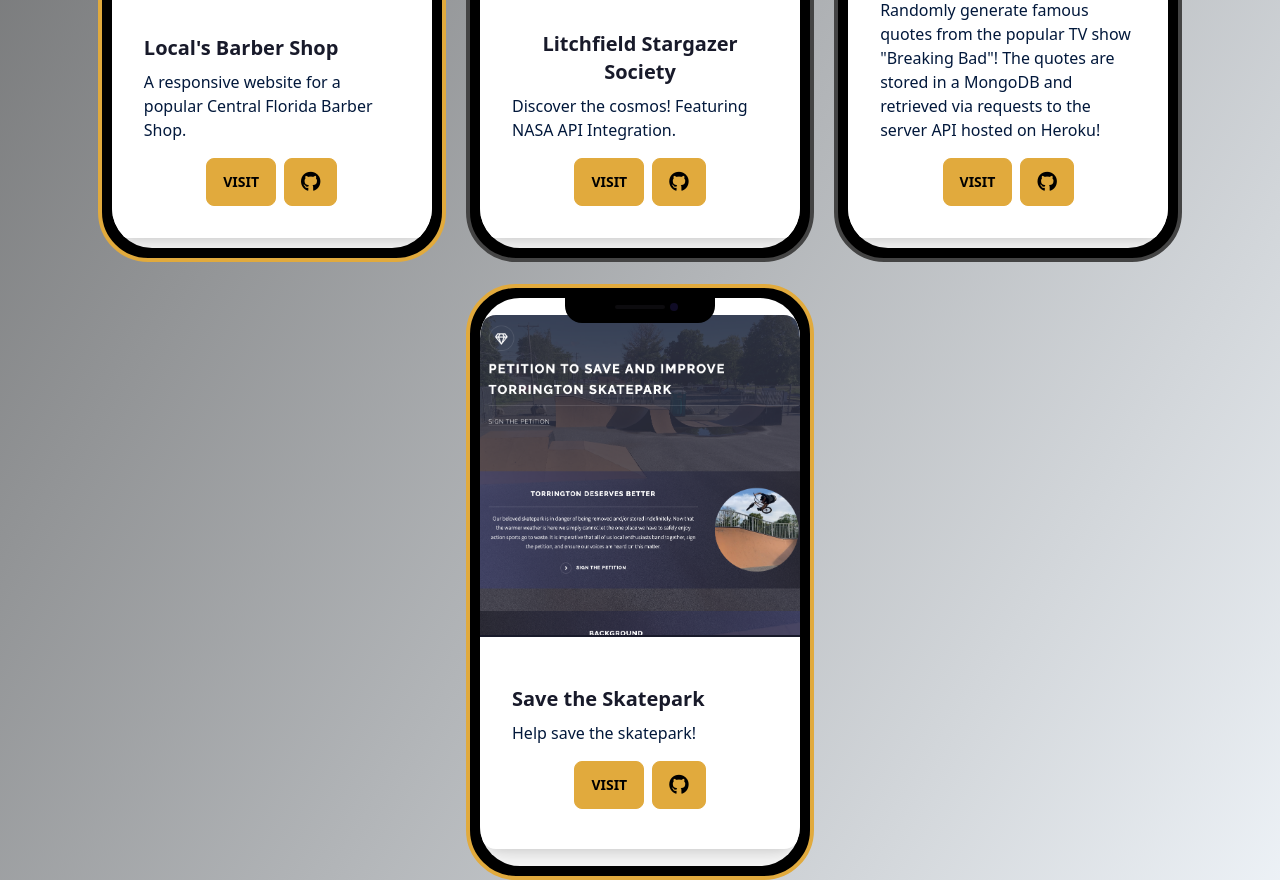
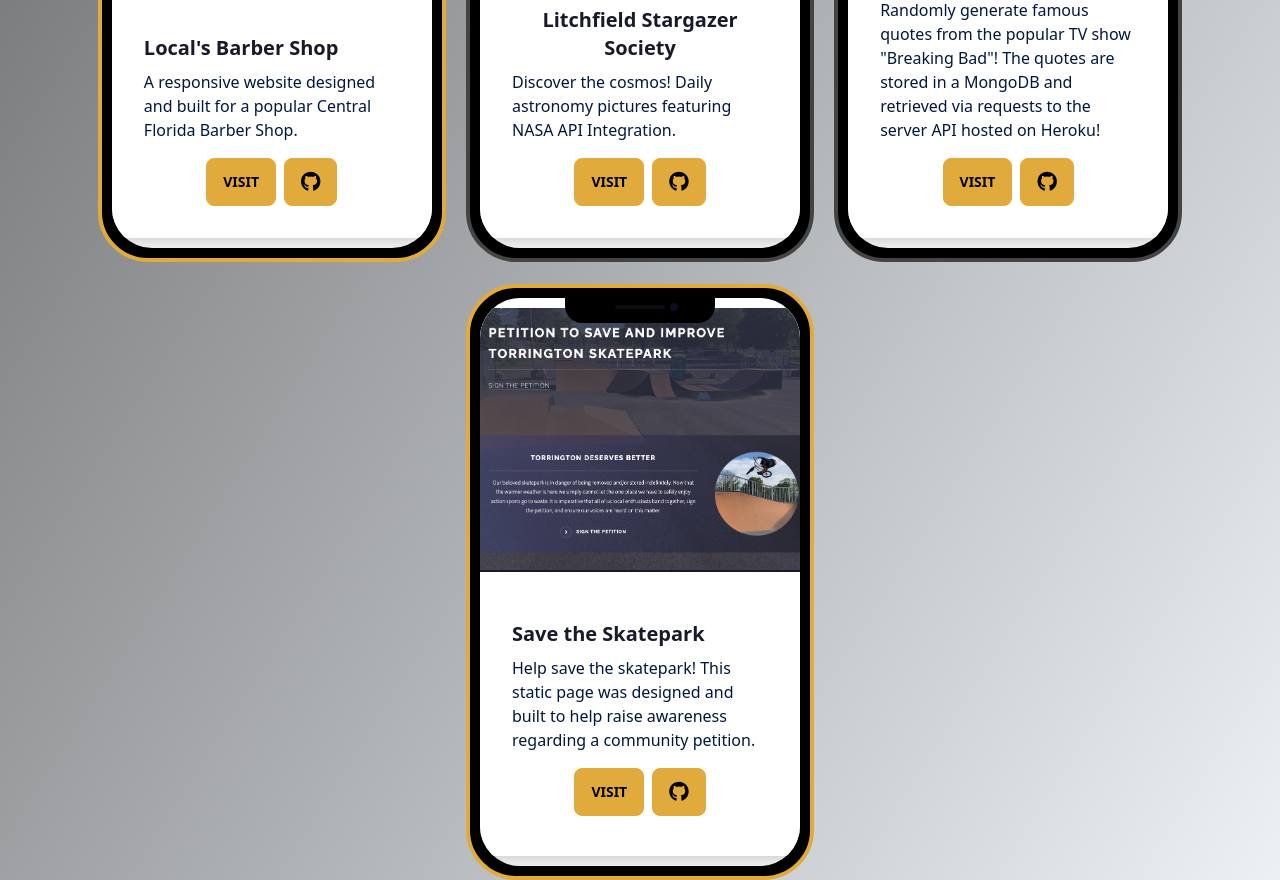
Before and after one commit to d-herz/WebDevDan, a website: page public/portfolio.html in a window 1280 px wide. Shown: the part 1092-1972 px from the top of the page. Drawn offline with Linux system fonts and the light colour scheme.

Commit message:
Wording clarification

```diff
--- a/public/portfolio.html
+++ b/public/portfolio.html
@@ -212,7 +212,7 @@
 
                 <div class="card-body text-secondary-content border-t-2 border-t-neutral">
                   <h2 class="card-title text-base-content">Local's Barber Shop</h2>
-                  <p class="text-left pb-2">A responsive website for a popular Central Florida Barber Shop. </p>
+                  <p class="text-left pb-2">A responsive website designed and built for a popular Central Florida Barber Shop. </p>
                   <div class="card-actions justify-center">
                     <a href="https://locals-barber-shop.netlify.app/" target="_blank" class="btn btn-primary text-error ">Visit</a>
                       <a href="https://github.com/d-herz/Locals-Barber-Shop" target="_blank" class="btn btn-primary text-error "><i
@@ -239,7 +239,7 @@
 
                 <div class="card-body text-secondary-content border-t-2 border-t-neutral">
                   <h2 class="card-title text-base-content">Litchfield Stargazer Society</h2>
-                  <p class="text-left pb-2">Discover the cosmos! Featuring NASA API Integration.</p>
+                  <p class="text-left pb-2">Discover the cosmos! Daily astronomy pictures featuring NASA API Integration.</p>
                   <div class="card-actions justify-center">
                     <a href="https://astronomy-pic-daily.netlify.app/" target="_blank" class="btn btn-primary text-error ">Visit</a>
                       <a href="https://github.com/d-herz/Stargazer-Society-APOD" target="_blank" class="btn btn-primary text-error "><i
@@ -295,7 +295,7 @@
 
                 <div class="card-body text-secondary-content border-t-2 border-t-neutral">
                   <h2 class="card-title text-base-content">Save the Skatepark</h2>
-                  <p class="text-left pb-2">Help save the skatepark! </p>
+                  <p class="text-left pb-2">Help save the skatepark! This static page was designed and built to help raise awareness regarding a community petition. </p>
                   <div class="card-actions justify-center lg:pb-2">
                     <a href="https://savetheskatepark.com/" target="_blank" class="btn btn-primary text-error ">Visit</a>
                     <a href="https://github.com/d-herz/Save-Torrington-Skatepark" target="_blank" class="btn btn-primary text-error "><i
```
Also changed, not shown: public/index.html (+1 -1 lines).
